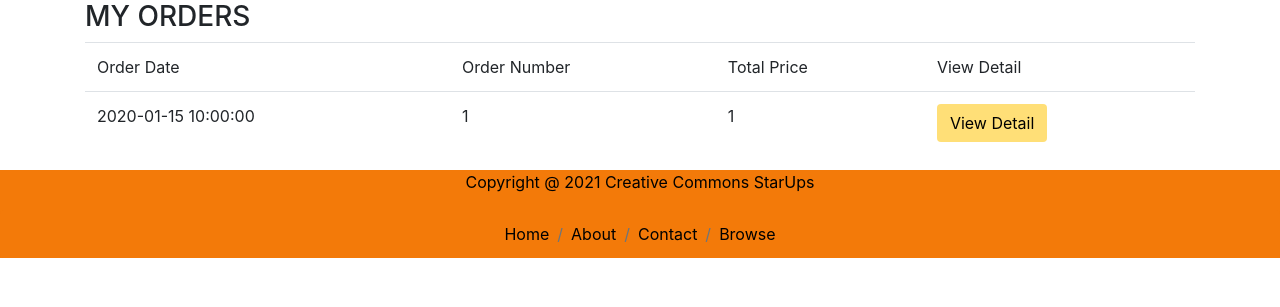
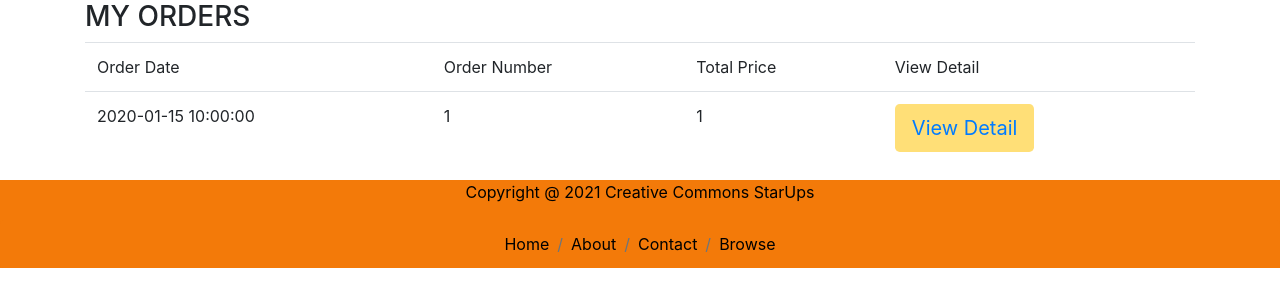
Before and after one commit to Rong-Wu/GourmetFoodStore, a Flask app: template templates/orders.html in a window 1280 px wide. Shown: the part 223-530 px from the top of the page. Run offline with Flask 2, Linux system fonts and the light colour scheme; the template is opened without the code that fills it: most values are stand-ins (such as "Sample title", 1, 10 or a date in 2020); some libraries are stand-ins or nearby versions.

Commit message:
Update orders.html
update view detail button

```diff
--- a/templates/orders.html
+++ b/templates/orders.html
@@ -20,7 +20,7 @@
 			      <td>{{order.purchase_date}}</td>
 			      <td>{{order.order_id}}</td>
 			      <td>{{order.total_price}}</td>
-			      <td><button type="button" class="btn yellow-button" onclick="/viewOrderDetail/{{order.order_id}}">View Detail</button></td>
+			      <td><button class="btn btn-lg yellow-button" type="submit"><a href="/viewOrderDetail/{{order.order_id}}">View Detail</a></button></td>
 			    </tr>
 			    {% endfor %}
 			  </tbody>
```
